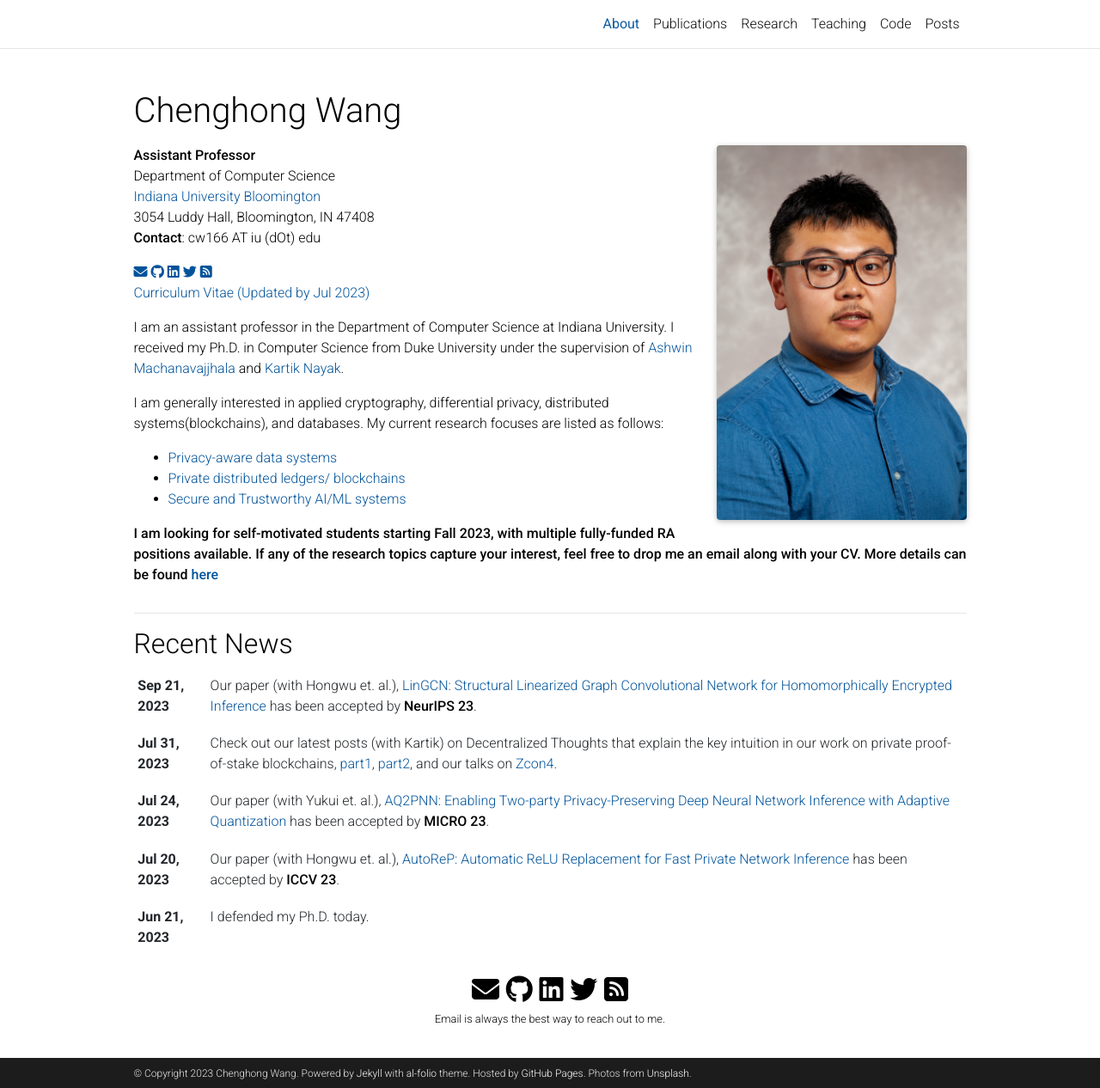
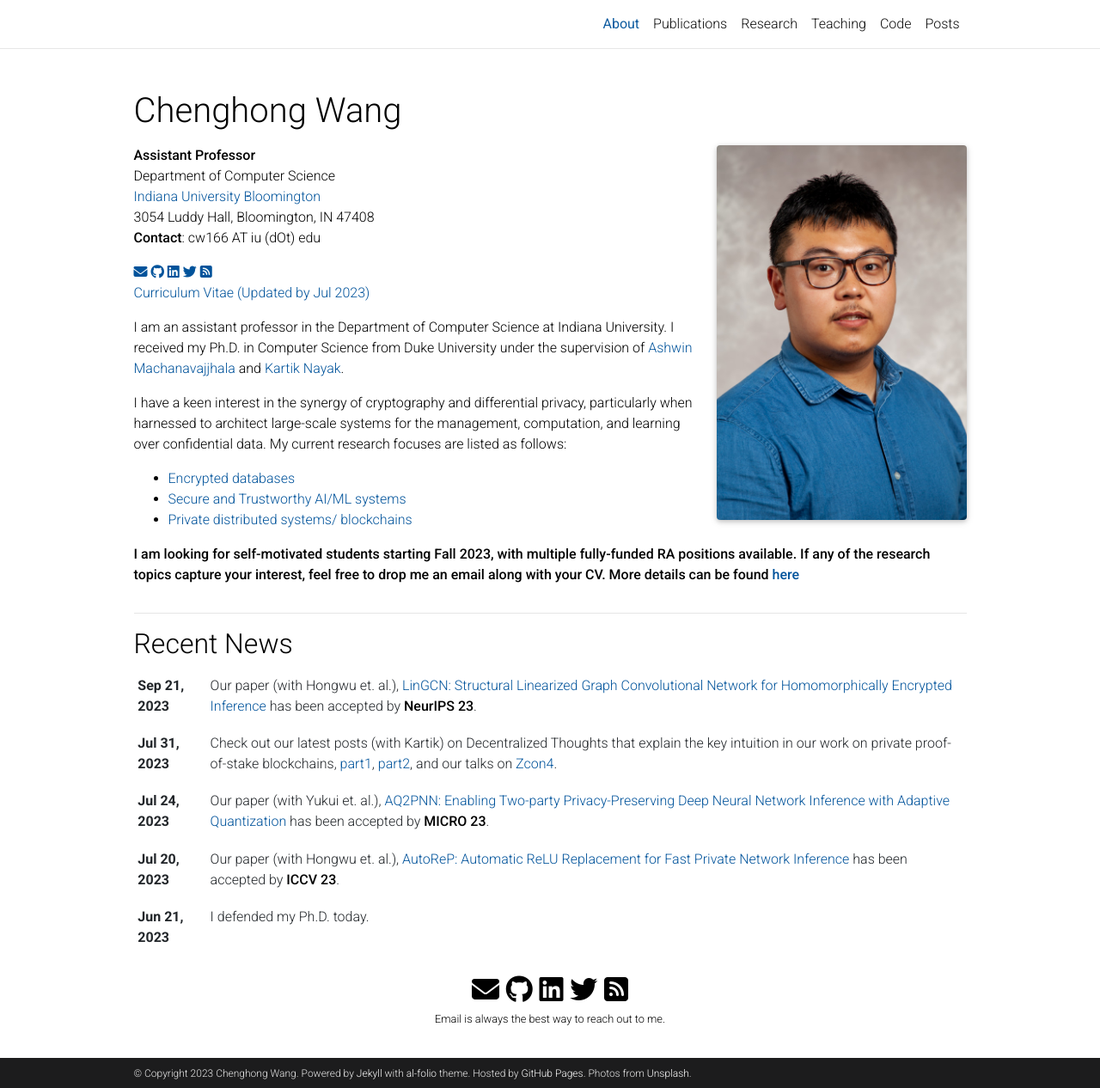
Before and after one commit to lovingmage/lovingmage.github.io, a Jekyll site: the page built from _pages/about.md, in a window 1280 px wide and 1266 px high. Shown: the whole window at 86% size. Built offline with Jekyll 4.4.1, drawn with Linux system fonts in a browser that asks for light colours; full-size pictures stand in for the smaller copies a plugin makes; comment, search, counter and statistics services are not loaded; a style sheet for code colours, icons or effects is not loaded.

Commit message:
Update about.md

```diff
--- a/_pages/about.md
+++ b/_pages/about.md
@@ -33,10 +33,11 @@
 I am an assistant professor in the Department of Computer Science at Indiana University. I received my Ph.D. in Computer Science from Duke University under the supervision of [Ashwin Machanavajjhala](https://users.cs.duke.edu/~ashwin/) and [Kartik Nayak](https://users.cs.duke.edu/~kartik/).
 
 
-I am generally interested in applied cryptography, differential privacy, distributed systems(blockchains), and databases. My current research focuses are listed as follows:
+I have a keen interest in the synergy of cryptography and differential privacy, particularly when harnessed to architect large-scale systems for the management, computation, and learning over confidential data. My current research focuses are listed as follows:
 
-- [Privacy-aware data systems](/projects/#dbms)
-- [Private distributed ledgers/ blockchains](/projects/#blockchain)
+- [Encrypted databases](/projects/#dbms)
 - [Secure and Trustworthy AI/ML systems](/projects/#ai)
+- [Private distributed systems/ blockchains](/projects/#blockchain)
+
 
 <span style="color:blue"> **I am looking for self-motivated students starting Fall 2023, with multiple fully-funded RA positions available. If any of the research topics capture your interest, feel free to drop me an email along with your CV. More details can be found [here](https://www.lovingmage.com/blog/2023/phd-ra/)** </span>
```
